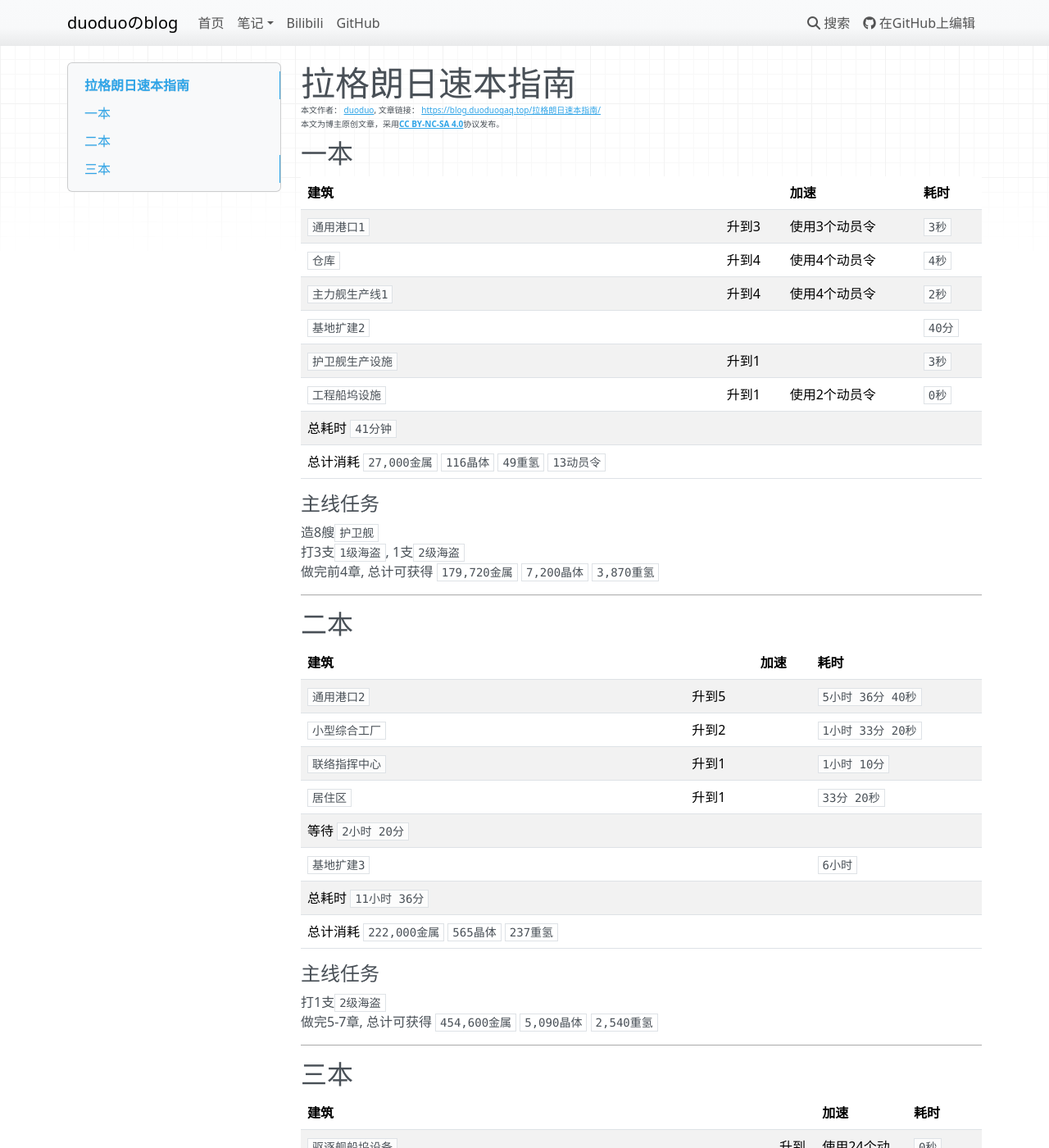
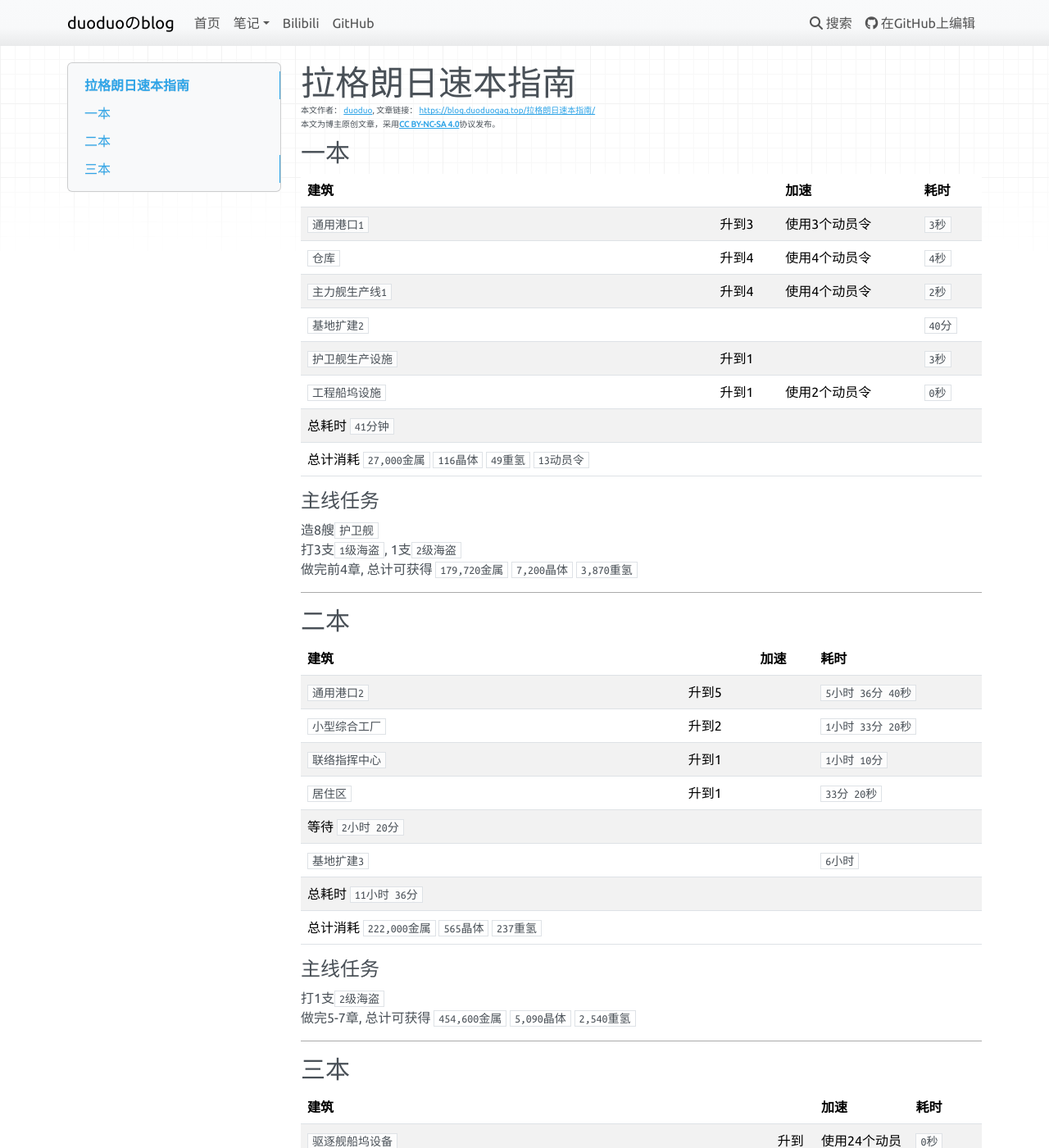
Before and after one commit to duoduo6666/duoduo6666.github.io, an MkDocs documentation site: the page built from docs/拉格朗日速本指南.md, in a window 1280 px wide and 1400 px high. Shown: the whole window at 82% size. Built offline with MkDocs 1.6.1, drawn with Linux system fonts in a browser that asks for light colours; nearby versions of some CDN libraries.

Commit message:
20230524 00:21:30

```diff
--- /dev/null
+++ b/docs/css/extra.css
@@ -0,0 +1,26 @@
+@font-face {
+  font-family: 'UbuntuMono';
+  src: url("/fonts/UbuntuMono-Regular.ttf");
+}
+@font-face {
+  font-family: 'Ubuntu';
+  src: url("/fonts/Ubuntu-Regular.ttf");
+}
+
+* {
+  font-family: "Ubuntu";
+}
+
+code {
+  font-family: "UbuntuMono";
+}
+
+h2 {
+  font-weight: 400;
+  font-size: 30px;
+}
+
+h3 {
+  font-weight: 400;
+  font-size: 24px;
+}
--- a/mkdocs.yml
+++ b/mkdocs.yml
@@ -15,11 +15,13 @@
   - GitHub: https://github.com/duoduo6666
 
 theme:
-    name: mkdocs
-    nav_style: light
-    locale: zh_CN
-    analytics:
-        gtag: G-BQMB1MDMK7
-
+  name: mkdocs
+  nav_style: light
+  locale: zh_CN
+  navigation_depth: 3
+  analytics:
+    gtag: G-BQMB1MDMK7
+extra_css:
+  - css/extra.css
 hooks:
   - script.py
```
Also changed, not shown: docs/SHA-1.md (added, +13 -0 lines), docs/SHA-1流程图.html (added, +1 -0 lines), docs/fonts/Ubuntu-Regular.ttf (added), docs/fonts/UbuntuMono-Regular.ttf (added).
